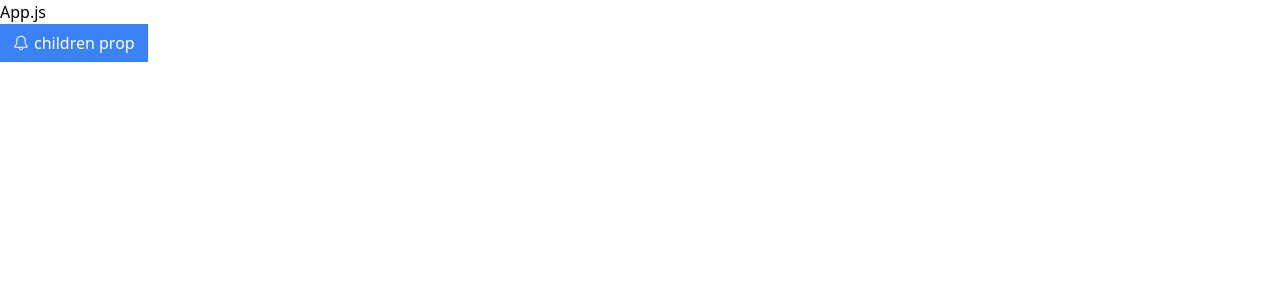
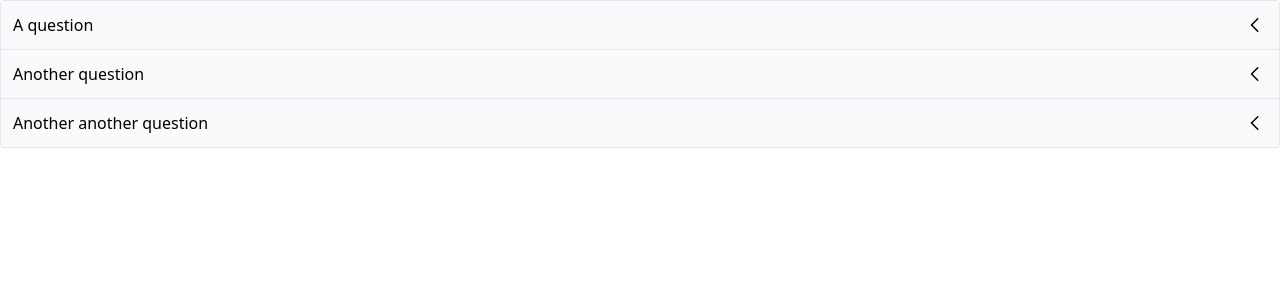
Before and after one commit to Modern-React-Redux-Sellers/React-Nav-Reusable-Components, a React (Create React App) app: page / in a window 1280 px wide. Shown: the top 300 px of the page. Built offline with nearby package versions, Linux system fonts and the light colour scheme.

Commit message:
completed accordion Component

```diff
--- a/src/App.js
+++ b/src/App.js
@@ -1,19 +1,23 @@
 import Button from "./components/Button";
 import {GoBell, GoCloud, GoDesktopDownload, GoDatabase} from "react-icons/go";
+import Accordion from "./components/Accordion";
 
 const App = () => {
+    const items = [{
+        id:1,
+        label:"A question",
+        content:"An answer"
+    },{
+        id:2,
+        label:"Another question",
+        content:"Another answer"
+    },{
+        id:3,
+        label:"Another another question",
+        content:"JFC YES"
+    }]
 
-    return (
-        <div>
-            App.js
-            <div>
-                <Button primary >
-                    <GoBell />
-                    children prop
-                </Button>
-            </div>
-        </div>
-    )
+    return <Accordion items={items}/>
 }
 
 export default App;
--- /dev/null
+++ b/src/components/Accordion.js
@@ -0,0 +1,40 @@
+import {useState} from "react";
+import {GoChevronDown, GoChevronLeft} from "react-icons/go";
+
+const Accordion = ({items}) => {
+    //starting at -1 no element will start expanded
+    const [expandedIndex,setExpandedIndex] = useState(-1);
+
+    const handleClick = (divIndex) => {
+        if (expandedIndex === divIndex){
+            setExpandedIndex(-1)
+        }else {
+            setExpandedIndex(divIndex)
+        }
+    }
+
+    const renderItems = items.map((item, index) => {
+        const isExpanded = index === expandedIndex; //true or false
+
+        //if isExpanded true, displays content, thus only 1 item will ever display
+        //content = index0(true) && contains content
+        //false does not display on screen
+       const content = isExpanded && <div className="border-b p-5">{item.content}</div>;
+
+        const icon = <span className="text-2xl">{isExpanded ? <GoChevronDown/> : <GoChevronLeft/>}</span>
+
+        return  <div key={item.id}>
+                    <div className="flex justify-between p-3 bg-gray-50 border-b items-center cursor-pointer" onClick={() => {handleClick(index)}}>
+                        {item.label}
+                        {icon}
+                    </div>
+                    {content}
+                </div>
+    })
+
+    return (
+        <div className="border-x border-t rounded">{renderItems}</div>
+    )
+}
+
+export default Accordion;
--- a/src/pages/ButtonPage.js
+++ b/src/pages/ButtonPage.js
@@ -7,19 +7,10 @@
         <div>
             ButtonPage.js
             <div>
-                <Button primary >
+                <Button primary rounded>
                     <GoBell />
                     children prop
                 </Button>
-            </div>
-            <div>
-                <Button warning ><GoCloud/>Click me</Button>
-            </div>
-            <div>
-                <Button success outline ><GoDesktopDownload/>Ayo</Button>
-            </div>
-            <div>
-                <Button danger rounded outline><GoDatabase/>Click me</Button>
             </div>
         </div>
     )
```
